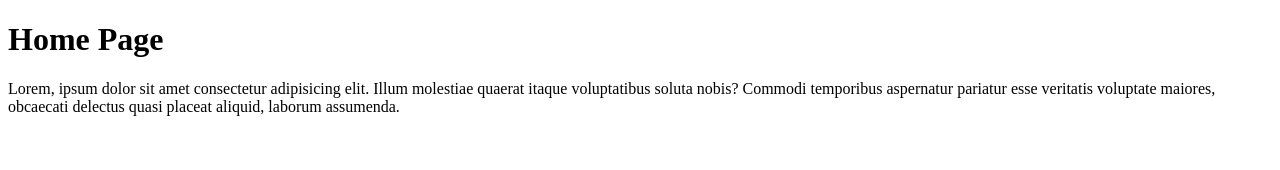
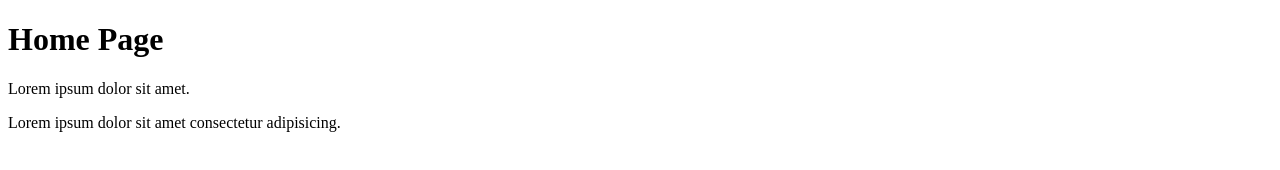
Before and after one commit to paulxxr/splitmate, a plain HTML site: page index.html in a window 1280 px wide. Drawn offline with Linux system fonts and the light colour scheme.

Commit message:
updated index after stashing

```diff
--- a/index.html
+++ b/index.html
@@ -3,10 +3,12 @@
 <head>
     <meta charset="UTF-8">
     <meta name="viewport" content="width=device-width, initial-scale=1.0">
-    <title>SplitMate</title>
+    <title>SplitMate | Home Page</title>
+    <link rel="stylesheet" href="">
 </head>
 <body>
     <h1>Home Page</h1>
-    <p>Lorem, ipsum dolor sit amet consectetur adipisicing elit. Illum molestiae quaerat itaque voluptatibus soluta nobis? Commodi temporibus aspernatur pariatur esse veritatis voluptate maiores, obcaecati delectus quasi placeat aliquid, laborum assumenda.</p>
+    <p>Lorem ipsum dolor sit amet.</p>
+    <p>Lorem ipsum dolor sit amet consectetur adipisicing.</p>
 </body>
 </html>
```
